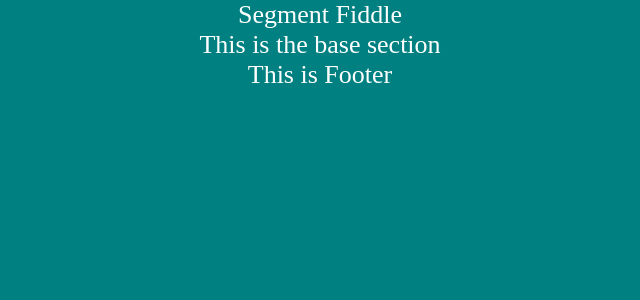
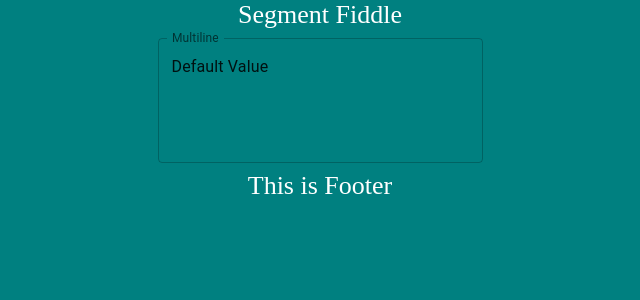
Before and after one commit to pm-hwks/segment-demo, a React (Create React App) app in the folder frontend/: page / in a window 1280 px wide. Shown: the top 300 px of the page, without its empty margins (320-960 px from the left). Built offline with nearby package versions, Linux system fonts and the light colour scheme; what ra-data-simple-rest would draw is missing.

Commit message:
Added commandlog & segmentlog

```diff
--- a/frontend/package.json
+++ b/frontend/package.json
@@ -13,7 +13,10 @@
     "react-truncate": "^2.4.0",
     "standard": "^14.3.3",
     "jwt-decode": "^3.0.0",
-    "@material-ui/lab": "^4.0.0-alpha.54"
+    "@material-ui/lab": "^4.0.0-alpha.54",
+    "@mui/material": "^5.2.3",
+    "@emotion/react": "latest",
+    "@emotion/styled": "latest"
   },
   "scripts": {
     "start": "react-scripts start",
--- a/frontend/src/components/Base.tsx
+++ b/frontend/src/components/Base.tsx
@@ -1,9 +1,10 @@
 import React from 'react'
+import CommandLog from './CommandLog'
 
 export const Base = () => {
     return (
         <div>
-            This is the base section
+            <CommandLog />
         </div>
     )
 }
--- /dev/null
+++ b/frontend/src/components/CommandLog.tsx
@@ -0,0 +1,32 @@
+import * as React from 'react';
+import Box from '@mui/material/Box';
+import TextField from '@mui/material/TextField';
+
+export default function CommandLog() {
+  const [value, setValue] = React.useState('Controlled');
+
+  const handleChange = (event: React.ChangeEvent<HTMLInputElement>) => {
+    setValue(event.target.value);
+  };
+
+  return (
+    <Box
+      component="form"
+      sx={{
+        '& .MuiTextField-root': { m: 1, width: '25ch' },
+      }}
+      noValidate
+      autoComplete="off"
+    >
+      <div>
+        <TextField
+          id="outlined-multiline-static"
+          label="Multiline"
+          multiline
+          rows={4}
+          defaultValue="Default Value"
+        />
+      </div>
+    </Box>
+  );
+}
--- /dev/null
+++ b/frontend/src/components/SegmentLog.tsx
@@ -0,0 +1,11 @@
+import React from 'react'
+
+export const SegmentLog = () => {
+    return (
+        <div>
+
+        </div>
+    )
+}
+
+export default SegmentLog
--- a/frontend/src/components/index.ts
+++ b/frontend/src/components/index.ts
@@ -1,3 +1,5 @@
 export * from './Footer';
 export * from './Header';
 export * from './Base';
+export * from './CommandLog';
+export * from './SegmentLog';
```
Also changed, not shown: frontend/src/components/SFPageTrigger.tsx (added, +11 -0 lines), 1 other file (tests, documents, lock files or other folders).
